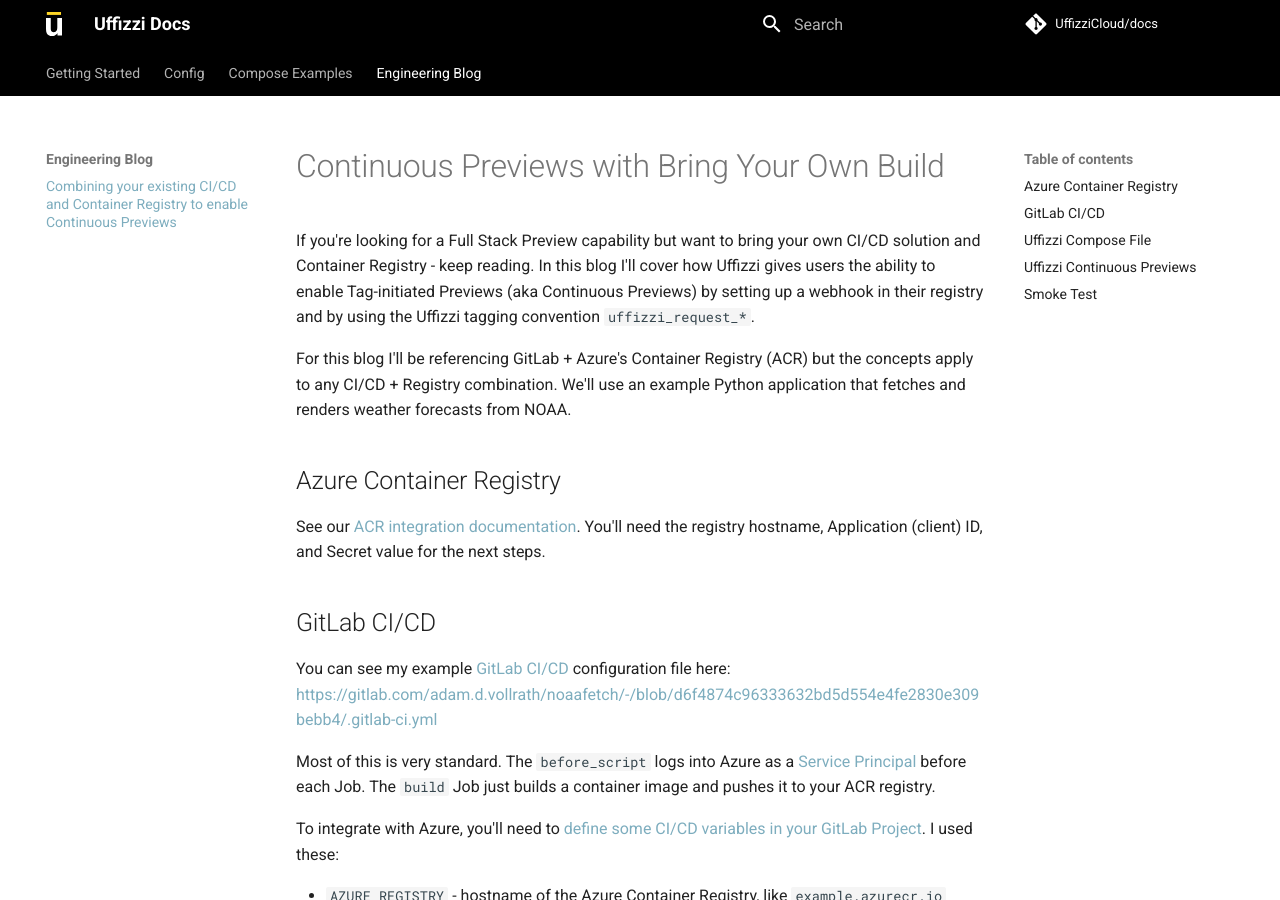
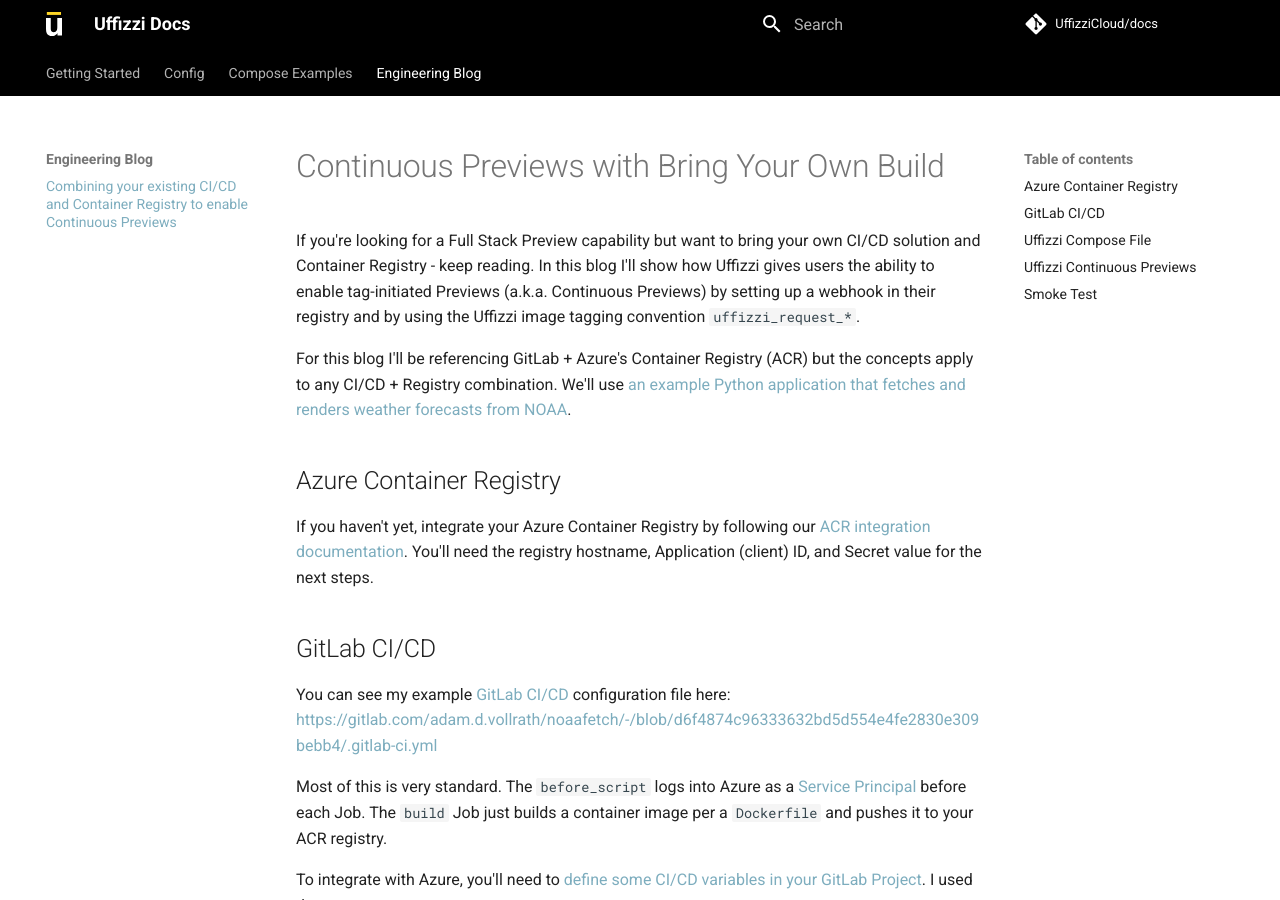
Before and after one commit to UffizziCloud/docs, an MkDocs documentation site: the page built from docs/engineeringblog/ci-cd-registry.md, in a window 1280 px wide and 900 px high. Built offline with MkDocs 1.6.1 and Material for MkDocs 9.7.7, drawn with Linux system fonts in a browser that asks for light colours; comment, search, counter and statistics services are not loaded; some of the changed text lies outside the part shown.

Commit message:
Content Draft of first blog article

```diff
--- a/docs/engineeringblog/ci-cd-registry.md
+++ b/docs/engineeringblog/ci-cd-registry.md
@@ -1,18 +1,18 @@
 # Continuous Previews with Bring Your Own Build
 
-If you're looking for a Full Stack Preview capability but want to bring your own CI/CD solution and Container Registry - keep reading.  In this blog I'll cover how Uffizzi gives users the ability to enable Tag-initiated Previews (aka Continuous Previews) by setting up a webhook in their registry and by using the Uffizzi tagging convention `uffizzi_request_*`.
+If you're looking for a Full Stack Preview capability but want to bring your own CI/CD solution and Container Registry - keep reading. In this blog I'll show how Uffizzi gives users the ability to enable tag-initiated Previews (a.k.a. Continuous Previews) by setting up a webhook in their registry and by using the Uffizzi image tagging convention `uffizzi_request_*`.
 
-For this blog I'll be referencing GitLab + Azure's Container Registry (ACR) but the concepts apply to any CI/CD + Registry combination. We'll use an example Python application that fetches and renders weather forecasts from NOAA.
+For this blog I'll be referencing GitLab + Azure's Container Registry (ACR) but the concepts apply to any CI/CD + Registry combination. We'll use [an example Python application that fetches and renders weather forecasts from NOAA](https://gitlab.com/adam.d.vollrath/noaafetch/).
 
 ## Azure Container Registry
 
-See our [ACR integration documentation](config/container-registry-integrations.md). You'll need the registry hostname, Application (client) ID, and Secret value for the next steps.
+If you haven't yet, integrate your Azure Container Registry by following our [ACR integration documentation](config/container-registry-integrations.md). You'll need the registry hostname, Application (client) ID, and Secret value for the next steps.
 
 ## GitLab CI/CD
 
 You can see my example [GitLab CI/CD](https://docs.gitlab.com/ee/ci/) configuration file here: <https://gitlab.com/adam.d.vollrath/noaafetch/-/blob/d6f4874c96333632bd5d554e4fe2830e309bebb4/.gitlab-ci.yml>
 
-Most of this is very standard. The `before_script` logs into Azure as a [Service Principal](https://docs.microsoft.com/en-us/azure/active-directory/develop/app-objects-and-service-principals) before each Job. The `build` Job just builds a container image and pushes it to your ACR registry.
+Most of this is very standard. The `before_script` logs into Azure as a [Service Principal](https://docs.microsoft.com/en-us/azure/active-directory/develop/app-objects-and-service-principals) before each Job. The `build` Job just builds a container image per a `Dockerfile` and pushes it to your ACR registry.
 
 To integrate with Azure, you'll need to [define some CI/CD variables in your GitLab Project](https://docs.gitlab.com/ee/ci/variables/#add-a-cicd-variable-to-a-project). I used these:
 
@@ -48,14 +48,16 @@
 
 ## Uffizzi Continuous Previews
 
-Lastly we'll configure Uffizzi to use our Compose file.
-
+Lastly we'll configure Uffizzi to use our Compose file. Within your Uffizzi Project, select Specs on the left side and then click the yellow "New Compose" button.
 ![New Compose File](../assets/images/blog-1-new-compose.png)
 
+Select your GitHub repository and branch and then enter the filename of your Uffizzi Compose file. I used `docker-compose.uffizzi.yml`.
 ![Link Compose File](../assets/images/blog-1-link-compose.png)
+
+Validate and save this Compose spec. Now Uffizzi should be ready to deploy a new Preview whenever you open a GitLab Merge Request!
 
 ## Smoke Test
 
-Now let's tie it all together. Push a new commit on a new branch to your GitLab repository and then open a new Pull Request. GitLab's CI/CD will build a new image and push it to your Azure Container Registry. Uffizzi will recognize the new image and deploy it automatically.
+Now let's tie it all together. Push a new commit on a new branch to your GitLab repository and then open a new Merge Request. GitLab's CI/CD will build a new image and push it to your Azure Container Registry. Uffizzi will recognize the new image and deploy it automatically.
 
 ![New Preview](../assets/images/blog-1-new-preview.png)
```
